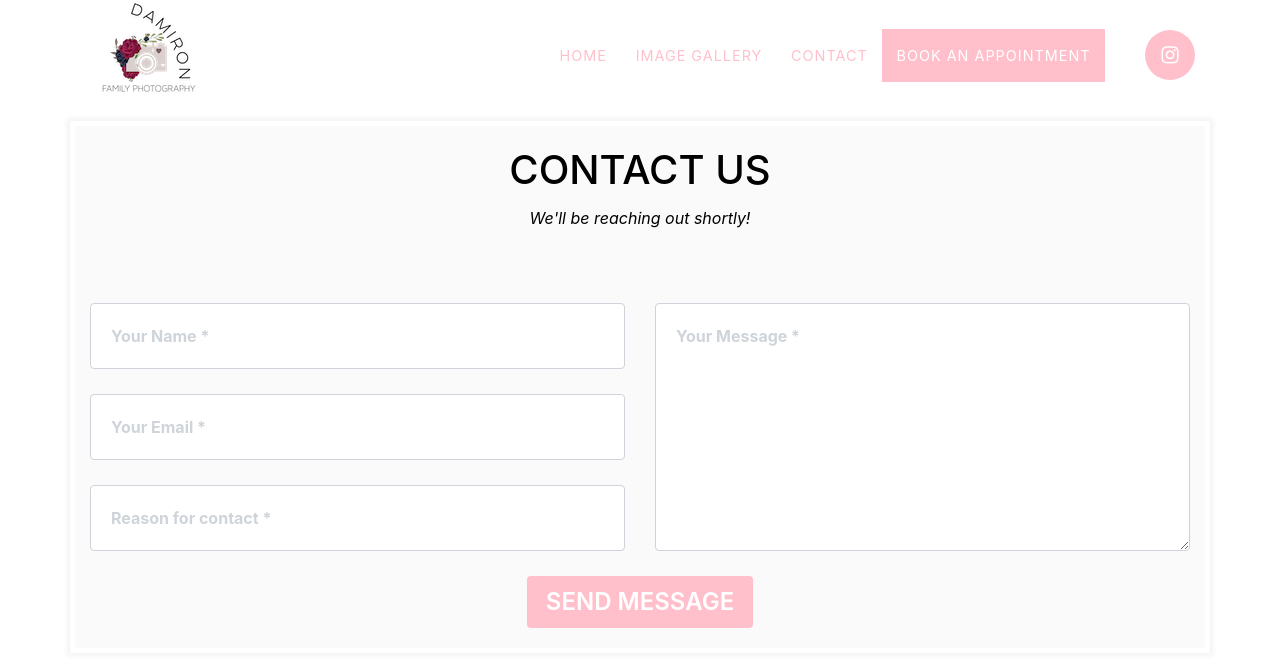
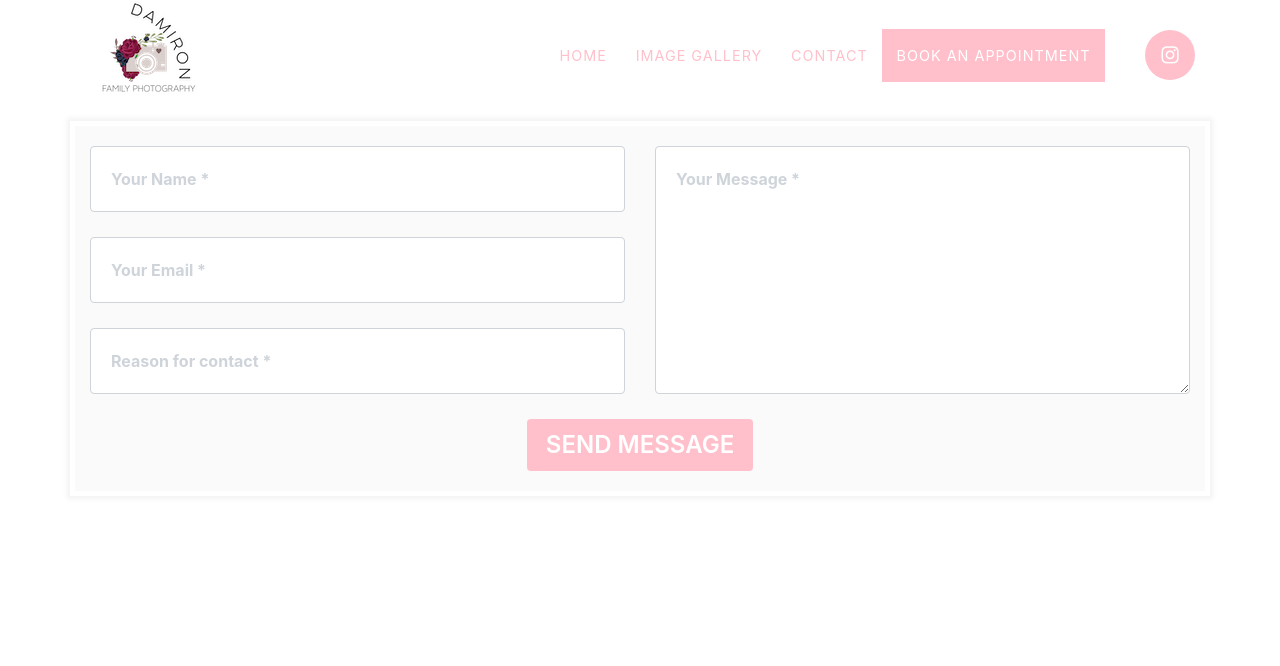
Before and after one commit to jdamiron/Damiron-Family-Photography, a React (Create React App) app: page /contact in a window 1280 px wide. Shown: the top 666 px of the page. Built offline with nearby package versions, Linux system fonts and the light colour scheme.

Commit message:
project wrap up

```diff
--- a/src/components/Contact.jsx
+++ b/src/components/Contact.jsx
@@ -35,14 +35,6 @@ class Contact extends React.Component {
         <Navbar />
         <section className="page-section" id="contact">
           <div className="container appointments-form">
-            <div className="row">
-              <div className="col-lg-12 text-center">
-                <h2 className="section-heading text-uppercase">Contact Us</h2>
-                <h3 className="section-subheading text-muted">
-                  We'll be reaching out shortly!
-                </h3>
-              </div>
-            </div>
             <div className="row">
               <div className="col-lg-12">
                 <form
--- a/src/components/Datepicker.js
+++ b/src/components/Datepicker.js
@@ -36,7 +36,6 @@ class PickDate extends React.Component {
           setHours(setMinutes(new Date(), 0), 15),
           setHours(setMinutes(new Date(), 0), 17),
         ]}
-        action="../db.csv"
       />
     );
   }
```
